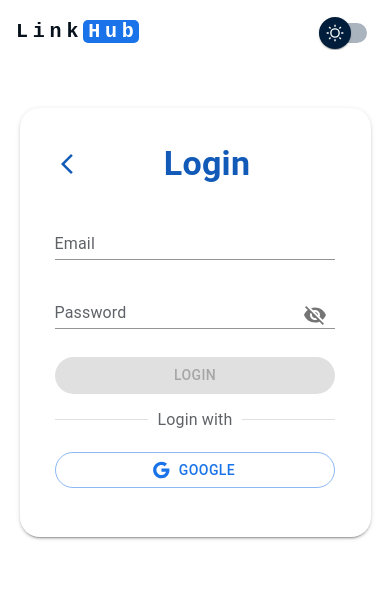
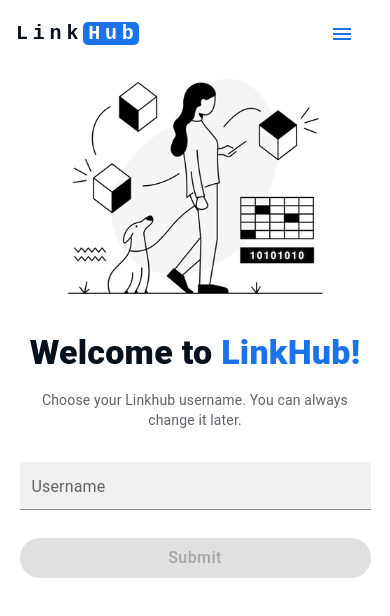
Before and after one commit to fachrifajar/link-hub-frontend, a React (Vite) app: page /auth in a window 390 px wide. Before the commit this address led to /login. Shown: the top 616 px of the page. Built offline with nearby package versions, Linux system fonts and the light colour scheme; no server answers.

Commit message:
[add] conditional rendering mobile

```diff
--- a/src/App.jsx
+++ b/src/App.jsx
@@ -7,17 +7,27 @@
 import ContainerTemplate from "./components/atoms/Container-template";
 import ButtonTemplate from "./components/atoms/Button-template";
 
+import theme from "./theme";
+
 const App = () => {
   document.title = "Home";
   const [mode, setMode] = React.useState(
     localStorage.getItem("selectedTheme") || "light"
   );
+  const [authDataRedux, setAuthDataRedux] = React.useState([]);
+
   const isXs = useMediaQuery("(max-width: 600px)");
   const navigate = useNavigate();
 
   return (
     <>
-      <NavbarTemplate _setTheme={mode} getTheme={(e) => setMode(e)} />
+      <NavbarTemplate
+        _setTheme={mode}
+        getTheme={(e) => setMode(e)}
+        getAuthDataRedux={(e) => {
+          setAuthDataRedux(e);
+        }}
+      />
 
       <ContainerTemplate
         _setTheme={mode}
@@ -68,19 +78,21 @@
             Get your personalized URL and share across your favorite social
             media for free.
           </Typography>
+
           <ButtonTemplate
-            title="Get Started"
+            title={!authDataRedux ? "Join Now" : "Get Started"}
             size="large"
             endIcon={<ArrowForwardIcon />}
-            onClick={() => navigate("/register")}
+            onClick={() => {
+              if (!authDataRedux) {
+                navigate("/register");
+              } else {
+                navigate("/profile");
+              }
+            }}
             sx={{
               bgcolor: "primary.main",
               borderRadius: "10px",
-              // "&:hover": {
-              //   "& .MuiSvgIcon-root": {
-              //     marginLeft: 2,
-              //   },
-              // },
             }}
           />
         </Box>
--- a/src/components/atoms/Button-template.jsx
+++ b/src/components/atoms/Button-template.jsx
@@ -26,6 +26,7 @@
         disabled={disabled}
         onClick={onClick}
         size={size}
+        color={color}
         sx={{
           borderRadius: "20px",
           marginTop: "20px",
--- /dev/null
+++ b/src/components/organisms/Drawer-template.jsx
@@ -0,0 +1,96 @@
+import * as React from "react";
+import Box from "@mui/material/Box";
+import SwipeableDrawer from "@mui/material/SwipeableDrawer";
+import Button from "@mui/material/Button";
+import List from "@mui/material/List";
+import Divider from "@mui/material/Divider";
+import ListItem from "@mui/material/ListItem";
+import ListItemButton from "@mui/material/ListItemButton";
+import ListItemIcon from "@mui/material/ListItemIcon";
+import ListItemText from "@mui/material/ListItemText";
+import SettingsIcon from "@mui/icons-material/Settings";
+import MenuIcon from "@mui/icons-material/Menu";
+import LogoutIcon from "@mui/icons-material/Logout";
+
+const NavbarTemplate = ({
+  children,
+  onClick_profile,
+  onClick_logout,
+  _getAuthDataRedux,
+}) => {
+  const [state, setState] = React.useState({
+    right: false,
+  });
+
+  const toggleDrawer = (anchor, open) => (event) => {
+    if (
+      event &&
+      event.type === "keydown" &&
+      (event.key === "Tab" || event.key === "Shift")
+    ) {
+      return;
+    }
+
+    setState({ ...state, [anchor]: open });
+  };
+
+  const list = (anchor) => (
+    <Box
+      sx={{ width: anchor === "top" || anchor === "bottom" ? "auto" : 250 }}
+      role="presentation"
+      onClick={toggleDrawer(anchor, false)}
+      onKeyDown={toggleDrawer(anchor, false)}>
+      {_getAuthDataRedux && (
+        <>
+          <List onClick={onClick_profile}>
+            <ListItem disablePadding>
+              <ListItemButton>
+                <ListItemIcon>
+                  <SettingsIcon />
+                </ListItemIcon>
+                <ListItemText>Profile</ListItemText>
+              </ListItemButton>
+            </ListItem>
+          </List>
+
+          <List onClick={onClick_logout}>
+            <ListItem disablePadding>
+              <ListItemButton>
+                <ListItemIcon>
+                  <LogoutIcon />
+                </ListItemIcon>
+                <ListItemText>Log Out</ListItemText>
+              </ListItemButton>
+            </ListItem>
+          </List>
+        </>
+      )}
+
+      <Divider />
+      <List>
+        <ListItem disablePadding>
+          <ListItemButton>
+            <ListItemIcon>{children}</ListItemIcon>
+          </ListItemButton>
+        </ListItem>
+      </List>
+    </Box>
+  );
+
+  return (
+    <div>
+      <Button onClick={toggleDrawer("right", true)}>
+        <MenuIcon />
+      </Button>
+      <SwipeableDrawer
+        anchor="right"
+        open={state.right}
+        onClose={toggleDrawer("right", false)}
+        onOpen={toggleDrawer("right", true)}>
+        {list("right")}
+      </SwipeableDrawer>
+    </div>
+  );
+};
+
+export default NavbarTemplate;
--- a/src/components/organisms/Navbar-template.jsx
+++ b/src/components/organisms/Navbar-template.jsx
@@ -1,8 +1,21 @@
-import { Switch, styled, Stack, Typography } from "@mui/material";
+import {
+  Switch,
+  styled,
+  Stack,
+  Typography,
+  useMediaQuery,
+} from "@mui/material";
+import { useSelector, useDispatch } from "react-redux";
+import * as authReducer from "../../store/reducer/auth";
+import { useNavigate } from "react-router-dom";
+
 import React from "react";
 import theme from "../../theme";
 import { ThemeProvider } from "@mui/material/styles";
 import CssBaseline from "@mui/material/CssBaseline";
+import ButtonTemplate from "../atoms/Button-template";
+import DrawerTemplate from "./Drawer-template";
+
 const MaterialUISwitch = styled(Switch)(({ theme }) => ({
   width: 62,
   height: 34,
@@ -50,9 +63,16 @@
   },
 }));
 
-const NavbarTemplate = ({ _setTheme, getTheme }) => {
+const NavbarTemplate = ({ _setTheme, getTheme, getAuthDataRedux }) => {
   const setTheme = theme(_setTheme);
+  const isXs = useMediaQuery("(max-width: 600px)");
+  const dispatch = useDispatch();
+  const navigate = useNavigate();
+
   const [mode, setMode] = React.useState("light");
+  const [authDataRedux, setAuthDataRedux] = React.useState(
+    useSelector((state) => state?.auth?.data?.data)
+  );
 
   const handleSwitchChange = () => {
     setMode((prevMode) => (prevMode === "light" ? "dark" : "light"));
@@ -60,18 +80,30 @@
     localStorage.setItem("selectedTheme", mode);
   };
 
+  const handleLogout = () => {
+    dispatch(authReducer.deleteAuth());
+    window.location.reload();
+  };
+
+  React.useEffect(() => {
+    if (typeof getAuthDataRedux === "function") {
+      getAuthDataRedux(authDataRedux);
+    }
+  }, [authDataRedux, getAuthDataRedux]);
   return (
     <>
       <ThemeProvider theme={setTheme}>
         <CssBaseline />
-        <Stack direction="row" justifyContent="space-between">
-          <Stack m={2}>
+        <Stack
+          direction="row"
+          alignItems="center"
+          justifyContent="space-between"
+          m={2}>
           <Typography
             variant="h6"
             noWrap
             component="a"
             sx={{
-                mr: 2,
               fontFamily: "monospace",
               fontWeight: 700,
               letterSpacing: ".3rem",
@@ -88,10 +120,44 @@
             Link
             <span>Hub</span>
           </Typography>
-          </Stack>
-          <Stack m={2}>
+          {!isXs && (
+            <Stack
+              direction="row"
+              spacing={2}
+              alignItems="center"
+              sx={{ alignItems: "center" }}>
+              {/* {authDataRedux && (
+                <ButtonTemplate
+                  title="Admin"
+                  sx={{
+                    marginTop: 0,
+                    borderRadius: "5px",
+                  }}
+                />
+              )} */}
+              {authDataRedux && (
+                <ButtonTemplate
+                  color="secondary"
+                  variant="outlined"
+                  title="Log Out"
+                  onClick={handleLogout}
+                  sx={{
+                    marginTop: 0,
+                    borderRadius: "50px",
+                  }}
+                />
+              )}
               <MaterialUISwitch onChange={handleSwitchChange} />
             </Stack>
+          )}
+          {isXs && (
+            <DrawerTemplate
+              _getAuthDataRedux={authDataRedux}
+              onClick_profile={() => navigate("/profile")}
+              onClick_logout={handleLogout}>
+              <MaterialUISwitch onChange={handleSwitchChange} />
+            </DrawerTemplate>
+          )}
         </Stack>
       </ThemeProvider>
     </>
--- a/src/pages/auth/google.jsx
+++ b/src/pages/auth/google.jsx
@@ -28,9 +28,12 @@
     value: "",
     isDisabled: true,
   });
-  const [authData, setAuthData] = React.useState(
-    useSelector((state) => state?.auth?.data?.data)
-  );
+  // const [authData, setAuthData] = React.useState(
+  //   useSelector((state) => state?.auth?.data?.data)
+  // );
+
+  const [authDataRedux, setAuthDataRedux] = React.useState([]);
+
   const [isLoading, setIsLoading] = React.useState(false);
 
   const [isSuccess, setIsSuccess] = React.useState(false);
@@ -74,7 +77,7 @@
       }));
       setIsSuccess(false);
       setIsLoading(true);
-      let accessToken = authData?.accessToken;
+      let accessToken = authDataRedux?.accessToken;
 
       if (newAccessToken.length) {
         accessToken = newAccessToken;
@@ -97,7 +100,7 @@
       dispatch(
         authReducer.setAuth({
           data: {
-            ...authData,
+            ...authDataRedux,
             username: newUsername,
           },
         })
@@ -126,14 +129,14 @@
   const handleRefToken = async () => {
     try {
       const response = await axios.get(
-        `${import.meta.env.VITE_BASE_URL}/auth/refresh/${authData?.id}`,
+        `${import.meta.env.VITE_BASE_URL}/auth/refresh/${authDataRedux?.id}`,
         {
           username: username?.value,
         }
       );
       const newAccessToken = response?.data?.data?.getRefreshToken;
 
-      setAuthData((prevAuthData) => ({
+      authDataRedux((prevAuthData) => ({
         ...prevAuthData,
         accessToken: newAccessToken,
       }));
@@ -145,7 +148,7 @@
   };
 
   React.useEffect(() => {
-    if (!authData) {
+    if (!authDataRedux) {
       navigate("/login");
     }
 
@@ -164,7 +167,13 @@
 
   return (
     <>
-      <NavbarTemplate _setTheme={mode} getTheme={(e) => setMode(e)} />
+      <NavbarTemplate
+        _setTheme={mode}
+        getTheme={(e) => setMode(e)}
+        getAuthDataRedux={(e) => {
+          setAuthDataRedux(e);
+        }}
+      />
       <ContainerTemplate
         _setTheme={mode}
         sx={{
@@ -262,7 +271,7 @@
             sx={{ width: "100%", fontSize: "18px" }}
             endIcon={<ArrowRightAltIcon />}
             onClick={() => {
-              navigate("/admin");
+              navigate("/profile");
             }}
           />
         </ModalSuccessTemplate>
--- a/src/pages/auth/login.jsx
+++ b/src/pages/auth/login.jsx
@@ -172,7 +172,7 @@
                 data: authData,
               })
             );
-            setRedirect("/admin");
+            setRedirect("/profile");
             setIsModalSuccess(true);
           }
         }
@@ -209,7 +209,15 @@
           data: response?.data?.data,
         })
       );
-      setRedirect("/auth");
+
+      const validateUsername = response?.data?.data?.username.split("-")[0];
+
+      if (validateUsername == "firebase") {
+        setRedirect("/auth");
+      } else {
+        setRedirect("/profile");
+      }
+
       setIsModalSuccess(true);
       setIsLoadingGoogle(false);
     } catch (error) {
@@ -229,7 +237,7 @@
 
   React.useEffect(() => {
     if (authDataRedux) {
-      navigate("/admin");
+      navigate("/profile");
     }
 
     if (email?.value && pwd?.value) {
--- a/src/theme.js
+++ b/src/theme.js
@@ -19,10 +19,10 @@
         default: mode === "light" ? "#fff" : "#0a1929",
         default2: mode === "light" ? "#fff" : "#181a1b",
       },
-      // custom: {
-      //   default: mode === "light" ? "#ebebeb" : "#001e3c",
-      //   default2: mode === "light" ? "#f8f5f3" : "#132f4c",
-      // },
+      custom: {
+        default: mode === "light" ? "#eff0ec" : "#a7a8a5",
+        default2: mode === "light" ? "#212121" : "#90caf9",
+      },
     },
   });
 
```
Lines whose indentation alone changed are shown as unchanged.
